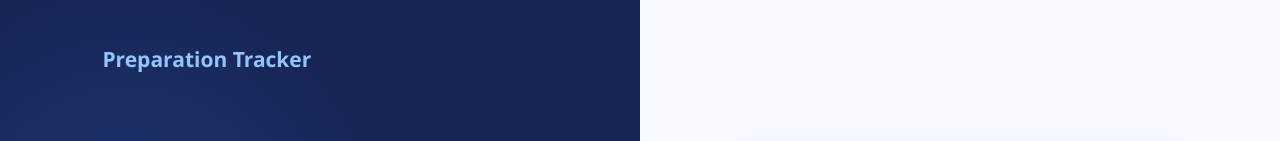
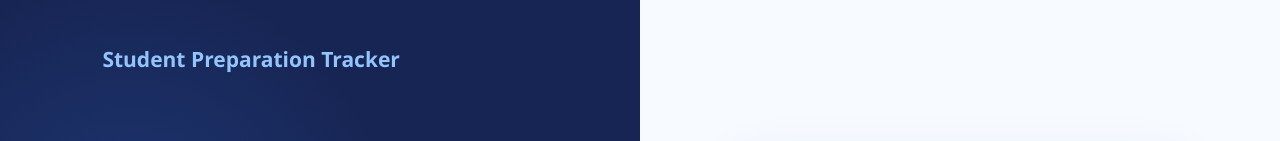
Before and after one commit to pravallikayeturu/student-preparation-tracker, a React (Vite) app: page /login in a window 1280 px wide. Shown: the top 141 px of the page. Built offline with nearby package versions, Linux system fonts and the light colour scheme.

Commit message:
commited

```diff
--- a/index.html
+++ b/index.html
@@ -3,7 +3,7 @@
   <head>
     <meta charset="UTF-8" />
 
-    <link rel="icon" type="image/svg+xml" href="/favicon.svg" />
+    <link rel="icon" type="image/svg+xml" href="/student-tracker.png" />
 
     <meta name="viewport" content="width=device-width, initial-scale=1.0" />
 
--- a/src/pages/Login/Login.jsx
+++ b/src/pages/Login/Login.jsx
@@ -551,7 +551,7 @@
       <div className="login-left">
 
         <div className="login-brand">
-          Preparation Tracker
+          Student Preparation Tracker
         </div>
 
         <div className="login-intro">
--- a/src/pages/Notifications/Notifications.jsx
+++ b/src/pages/Notifications/Notifications.jsx
@@ -33,7 +33,7 @@
     }
 
     return null;
-  };F
+  };
 
   // =====================================================
   // API BASE URL
```
Also changed, not shown: src/assets/student_tracker.png (added).
